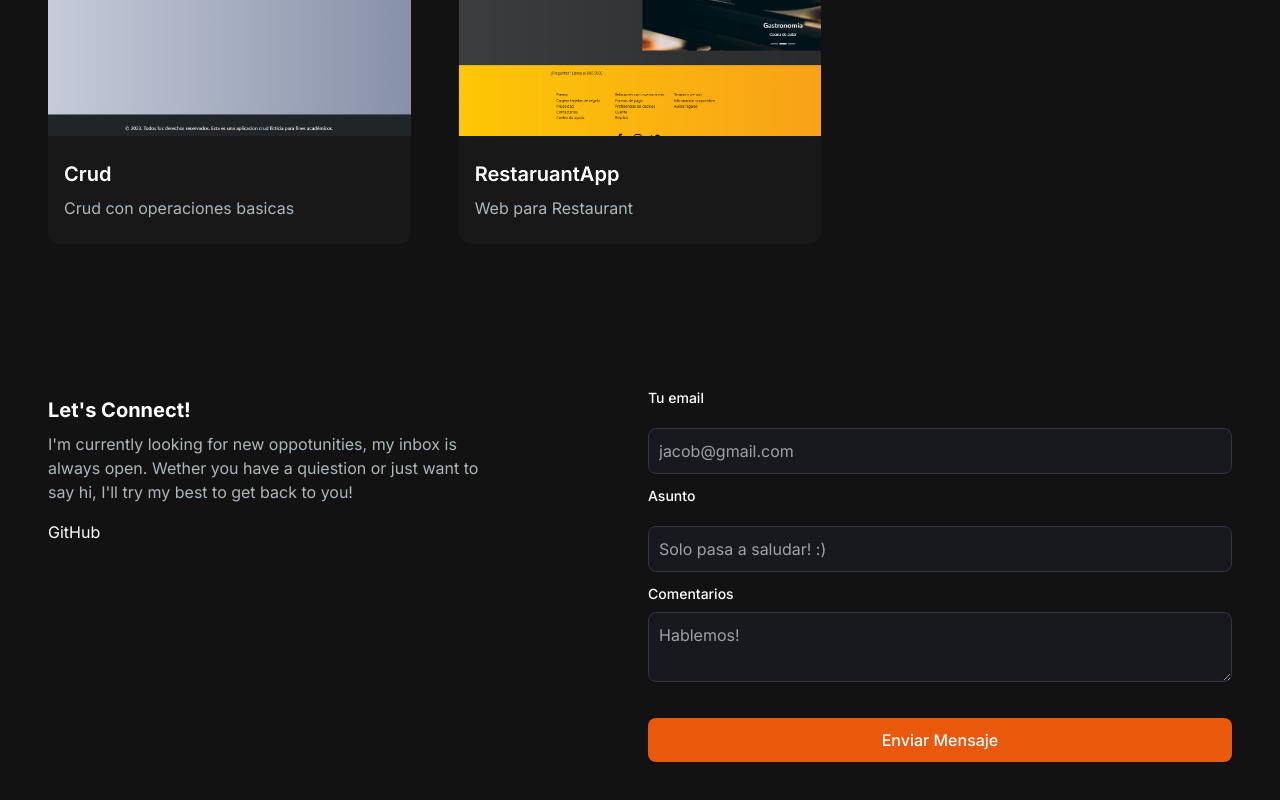
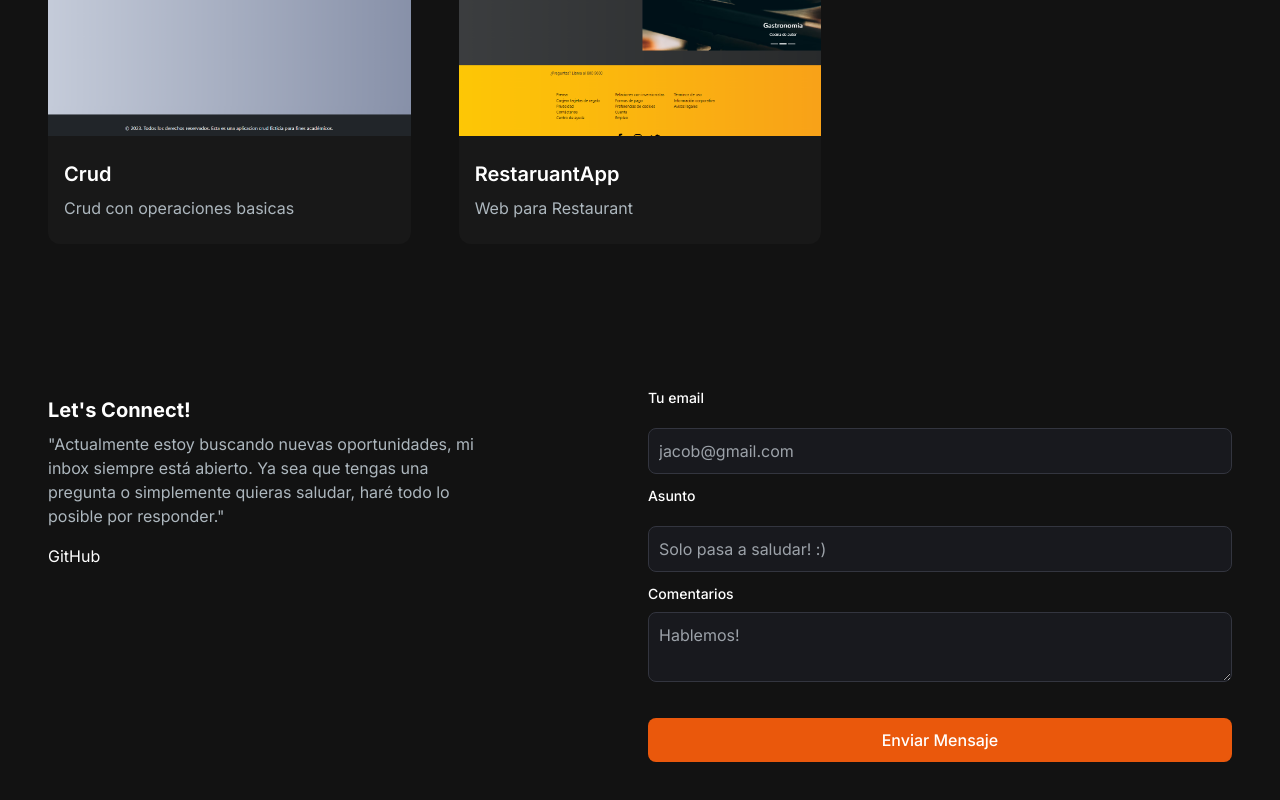
Before and after one commit to MadLucas/portafolio, a Next.js app: page / in a window 1280 px wide. Shown: the part 1991-2791 px from the top of the page. Built offline with nearby package versions, Linux system fonts and the light colour scheme.

Commit message:
errores resend

```diff
--- a/src/app/components/EmailSection.jsx
+++ b/src/app/components/EmailSection.jsx
@@ -42,9 +42,7 @@ const EmailSection = () => {
                 <h5 className='text-xl font-bold text-white my-2'>Let's Connect!</h5>
                 <p className='text-[#ADB7BE] mb-4 max-w-md'>
                     {""}
-                    I'm currently looking for new oppotunities, my inbox is always open.
-                    Wether you have a quiestion or just want to say hi, I'll try my best
-                    to get back to you!
+                    "Actualmente estoy buscando nuevas oportunidades, mi inbox siempre está abierto. Ya sea que tengas una pregunta o simplemente quieras saludar, haré todo lo posible por responder."
                 </p>
                 <div className='socials flex flex-row gap-2 '>
                     <Link href={"https://github.com/MadLucas"} className='text-white hover:text-orange-700'>GitHub</Link>
```
